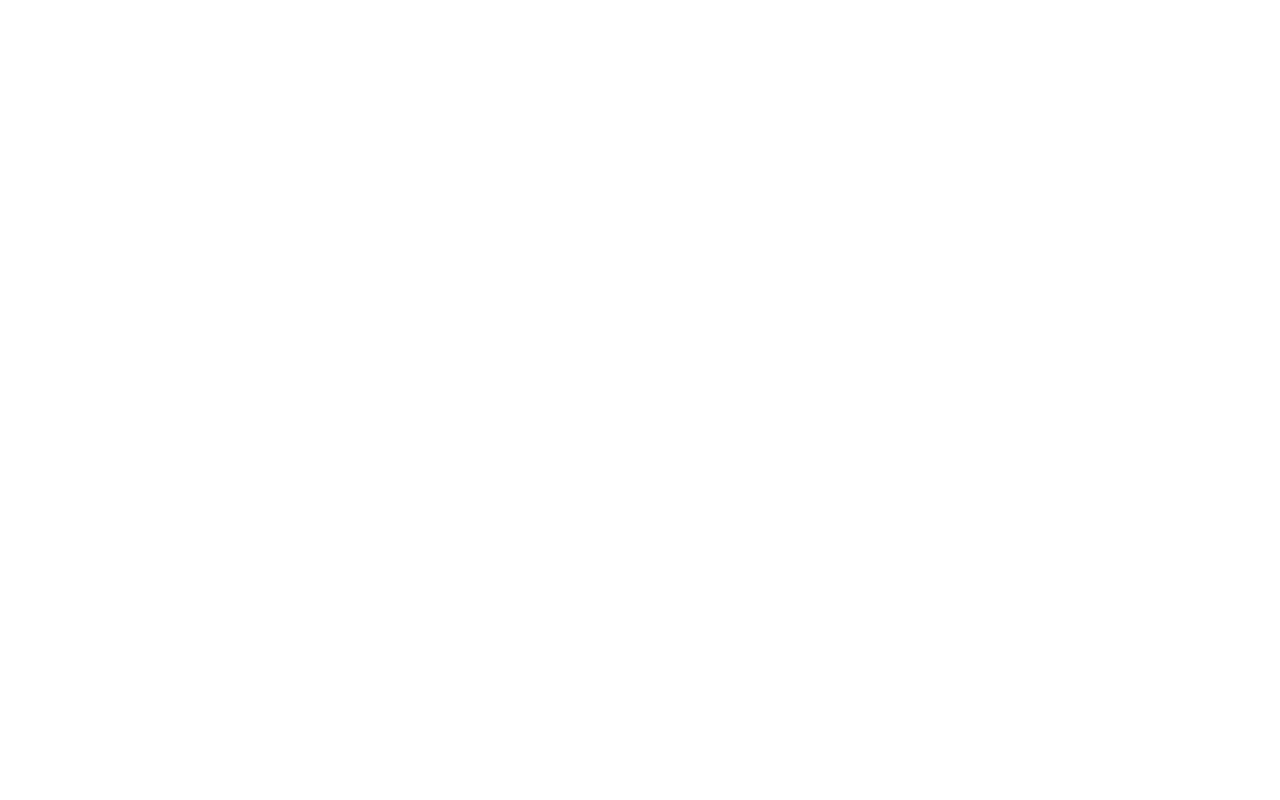
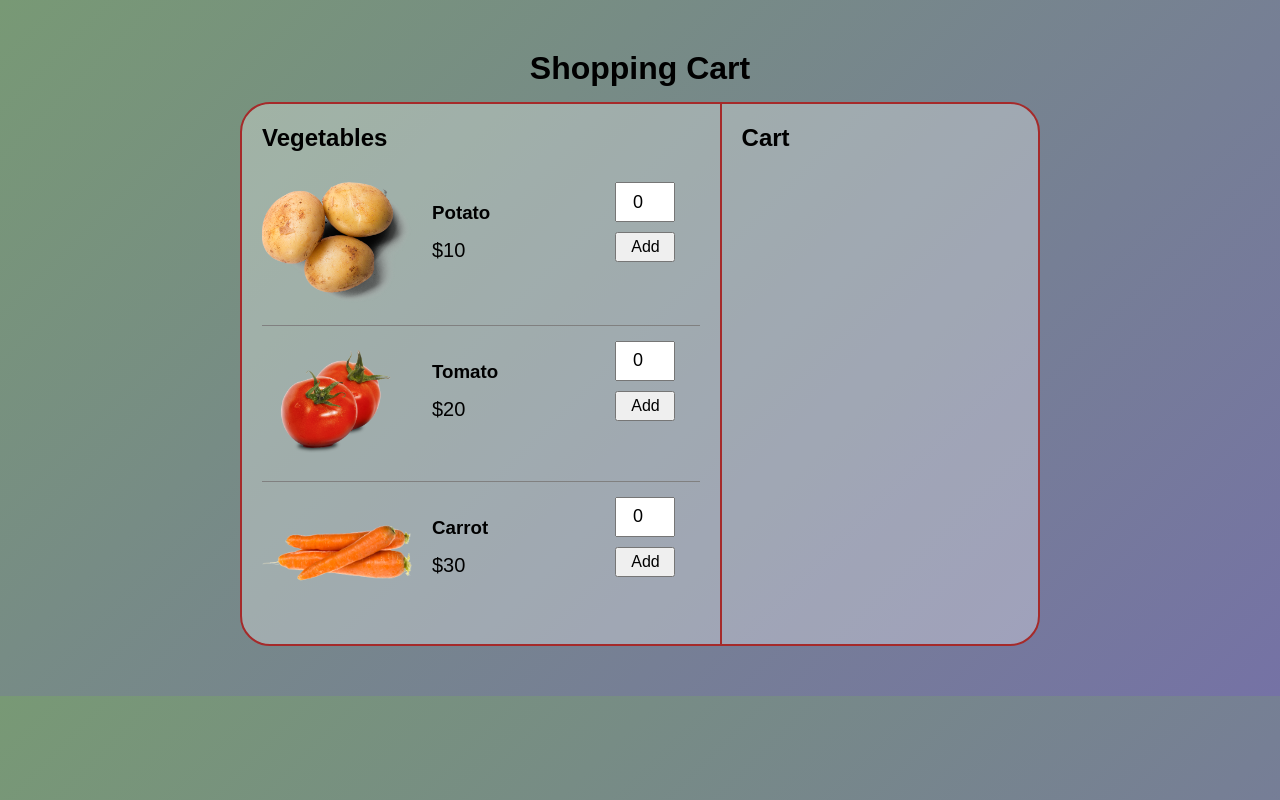
Before and after one commit to antonija2602/shopping-cart, a plain HTML site: page index.html in a window 1280 px wide. Drawn offline with Linux system fonts and the light colour scheme.

Commit message:
second commit

```diff
--- a/index.html
+++ b/index.html
@@ -1,16 +1,63 @@
 <!DOCTYPE html>
-<html lang="en">
-    <head>
-        <meta charset="UTF-8" />
-        <meta http-equiv="X-UA-Compatible" content="IE=edge" />
-        <meta name="viewport" content="width=device-width, initial-scale=1.0" />
-        <title>Shopping Cart</title>
-        <link rel="stylesheet" href="style.css" />
-        <script src="script.js" defer></script>
-    </head>
+<html>
+<head>
+	<title>Shopping Cart</title>
+	<link rel="stylesheet" type="text/css" href="style.css">
+</head>
+<body>
 
-    <body>
+	<h1>Shopping Cart</h1>
 
+	<div class="container">
+		<div class="items">
+			<h2>Vegetables</h2>
 
-    </body>
+			<div class="single-item">
+				<img src="img/potato.png">
+				<div class="si-content">
+					<h3>Potato</h3>
+					<p class="price">$10</p>
+				</div>
+				<div class="actions">
+					<input type="number" name="quantity" value="0" min="0">
+					<button onclick="addToCart(this)">Add</button>
+				</div>
+			</div>
+
+			<div class="single-item">
+				<img src="img/tomato.png">
+				<div class="si-content">
+					<h3>Tomato</h3>
+					<p class="price">$20</p>
+				</div>
+				<div class="actions">
+					<input type="number" name="quantity" value="0" min="0">
+					<button onclick="addToCart(this)">Add</button>
+				</div>
+			</div>
+
+			<div class="single-item">
+				<img src="img/carrot.png">
+				<div class="si-content">
+					<h3>Carrot</h3>
+					<p class="price">$30</p>
+				</div>
+				<div class="actions">
+					<input type="number" name="quantity" value="0" min="0">
+					<button onclick="addToCart(this)">Add</button>
+				</div>
+			</div>
+		</div>
+
+		<div class="cart">
+			<h2>Cart</h2>
+
+			<div class="cart-items"></div>
+
+			<div class="total"></div>
+		</div>
+	</div>
+
+	<script src="script.js"></script>
+</body>
 </html>
--- a/style.css
+++ b/style.css
@@ -1,6 +1,113 @@
-*{
-    margin: 0;
-    padding: 0;
-    font-family: "Poppins", sans-serif;
-    box-sizing: border-box;
+* {
+	box-sizing: border-box;
+	margin: 0;
+	padding: 0;
 }
+
+body {
+    background: linear-gradient(135deg, #789975, #7572a5);
+	padding: 50px;
+	font-family: sans-serif;
+
+}
+
+h1 {
+	text-align: center;
+	margin-bottom: 15px;
+}
+
+h2 {
+	margin-bottom: 15px;
+}
+
+h3 {
+	margin-bottom: 15px;
+}
+
+.container {
+	max-width: 800px;
+	margin: auto;
+	border: 2px solid brown;
+	border-radius: 30px;
+	display: flex;
+	background-color: rgba(255, 255, 255, 0.3);
+}
+
+.items {
+	width: 60%;
+	padding: 20px;
+
+
+}
+
+.cart {
+	width: 40%;
+	padding: 20px;
+	border-left: 2px solid brown;
+	background-size: 150px;
+	position: relative;
+}
+
+.single-item {
+	display: flex;
+	border-bottom: 1px solid grey;
+	padding: 15px 0;
+}
+
+.single-item:last-child {
+	border-bottom: 0;
+}
+
+.single-item img {
+	max-width: 150px;
+}
+
+.single-item .si-content {
+	width: 70%;
+	padding-left: 20px;
+	padding-top: 20px;
+}
+
+.single-item .si-content p {
+	font-size: 20px;
+}
+
+.single-item .actions {
+	width: 30%;
+}
+
+.single-item .actions input {
+	height: 40px;
+	width: 60px;
+	text-align: center;
+	font-size: 18px;
+}
+
+.single-item .actions button {
+	width: 60px;
+	margin-top: 10px;
+	height: 30px;
+	font-size: 16px;
+}
+
+.cart-single-item {
+	display: flex;
+	justify-content: space-between;
+	align-items: center;
+	margin-bottom: 15px;
+}
+
+.cart-single-item h3 {
+	margin-bottom: 0;
+}
+
+.cart-single-item button {
+	padding: 5px;
+}
+
+.total {
+	position: absolute;
+	bottom: 20px;
+	left: 20px;
+	font-size: 24px;
+}
```
Also changed, not shown: img/carrot.png (added), img/cart.png (added), img/potato.png (added), img/tomato.png (added).
